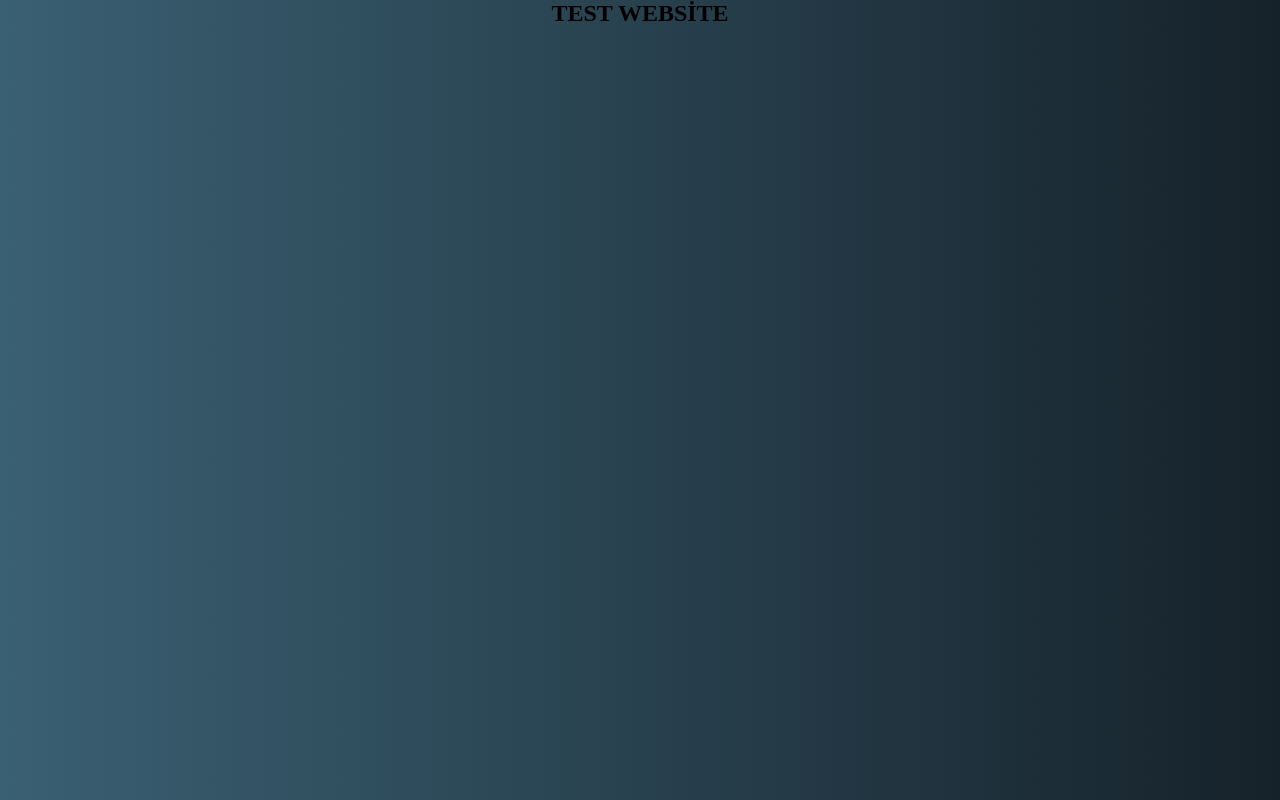
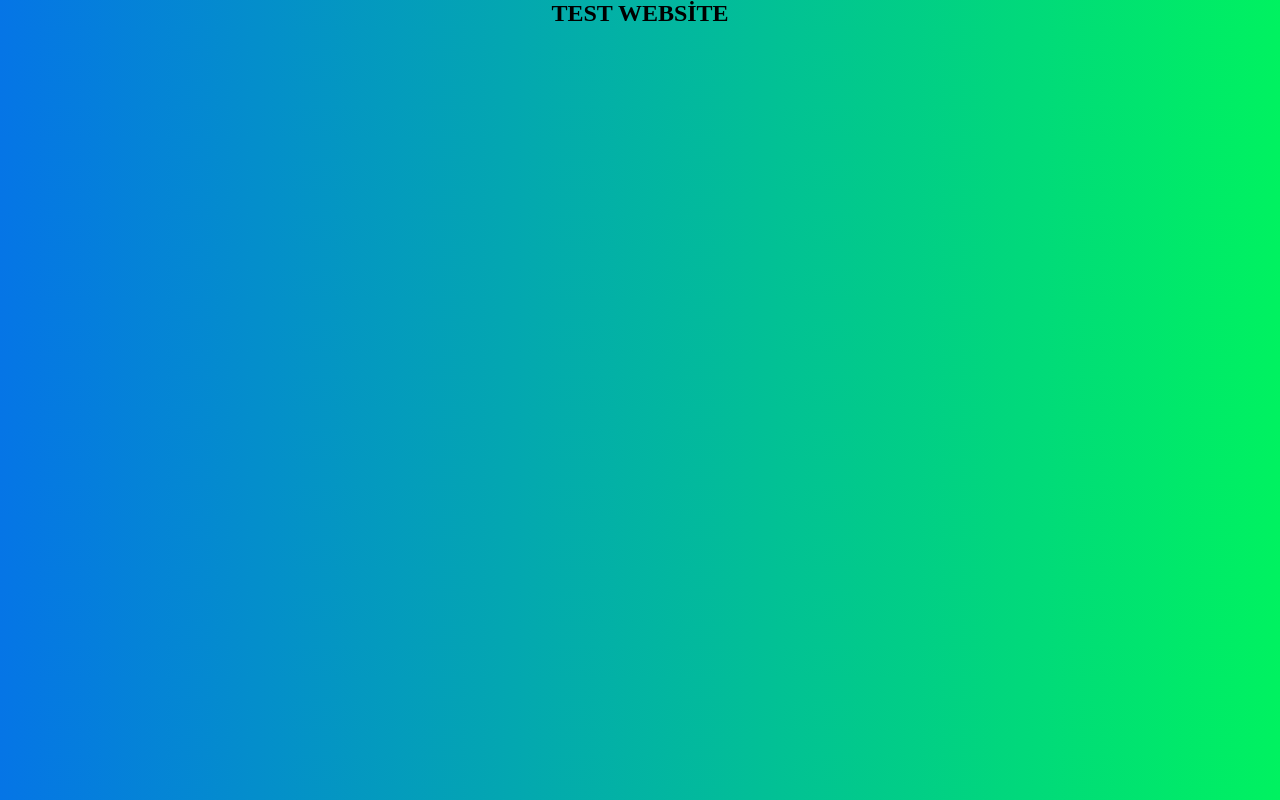
Before and after one commit to DogukanOzcn/materialui-app, a React (Create React App) app: page / in a window 1280 px wide. Built offline with nearby package versions, Linux system fonts and the light colour scheme.

Commit message:
Theme changed
Theme color changed and switched to light colors

```diff
--- a/src/index.css
+++ b/src/index.css
@@ -7,15 +7,8 @@
 body {
   align-items: center;
   text-align: center;
-  background: #16222a; /* fallback for old browsers */
-  background: -webkit-linear-gradient(
-    to right,
-    #3a6073,
-    #16222a
-  ); /* Chrome 10-25, Safari 5.1-6 */
-  background: linear-gradient(
-    to right,
-    #3a6073,
-    #16222a
-  ); /* W3C, IE 10+/ Edge, Firefox 16+, Chrome 26+, Opera 12+, Safari 7+ */
+  background: #00F260;  /* fallback for old browsers */
+  background: -webkit-linear-gradient(to right, #0575E6, #00F260);  /* Chrome 10-25, Safari 5.1-6 */
+  background: linear-gradient(to right, #0575E6, #00F260); /* W3C, IE 10+/ Edge, Firefox 16+, Chrome 26+, Opera 12+, Safari 7+ */
+
 }
```
